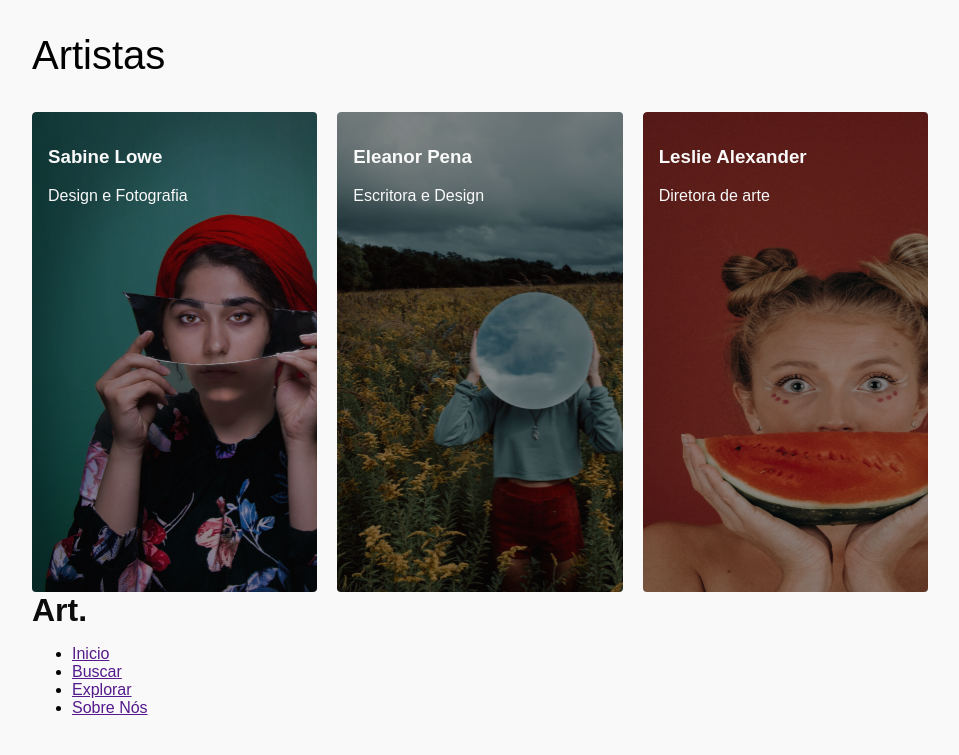
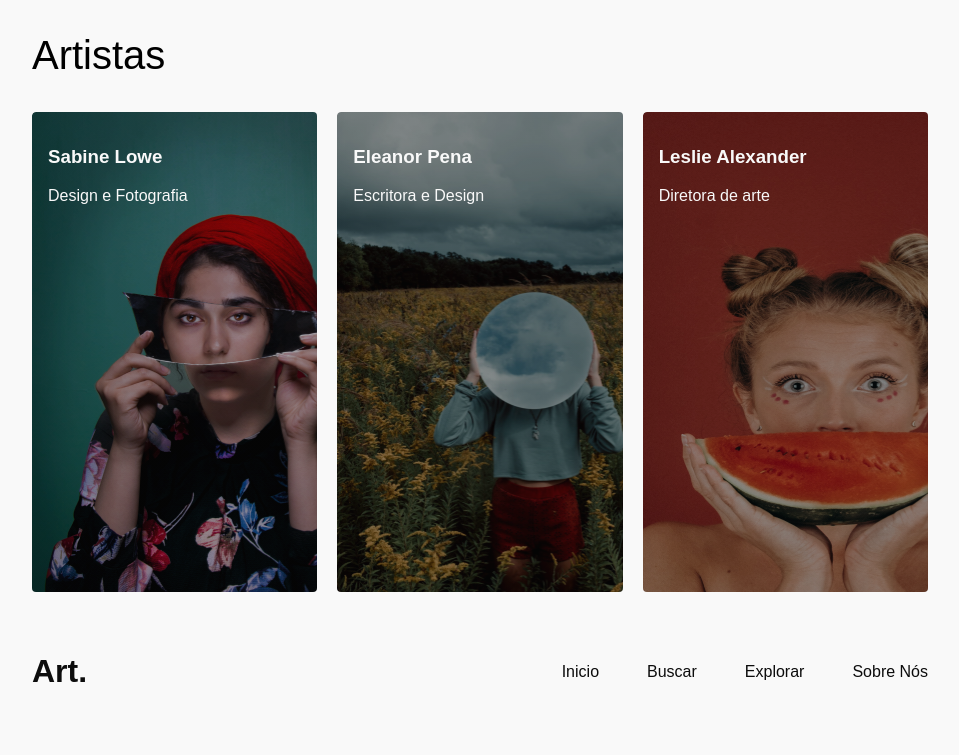
Before and after one commit to LucasViniciusNunesCosta/Art, a plain HTML site: page index.html in a window 1280 px wide. Shown: the part 933-1688 px from the top of the page, without its empty margins (160-1119 px from the left). Before the commit the page ends 1666 px from the top, so only its background shows below. Drawn offline with Linux system fonts and the light colour scheme.

Commit message:
:style: estilizando footer

```diff
--- a/style.css
+++ b/style.css
@@ -158,3 +158,20 @@ body {
         ),
         url(./src/images/Leslie.png);
   }
+.footer{
+  display: flex;
+  justify-content: space-between;
+  align-items: center;
+  height: 20vh;
+}
+.footer__nav > ul{
+  display: flex;
+  list-style: none;
+  gap: 3rem;
+}
+.footer__nav >ul > li > a{
+  text-decoration: none;
+  color: #0c0c0c;
+  font-weight: 500;
+  font-size: 1rem;
+}
```
